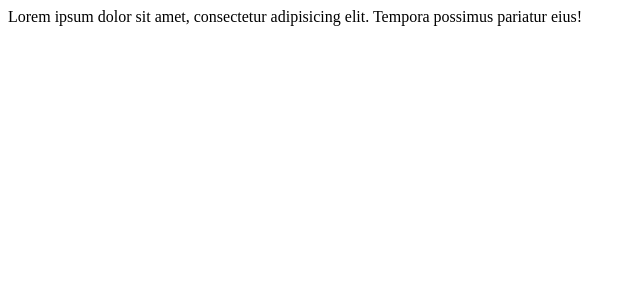
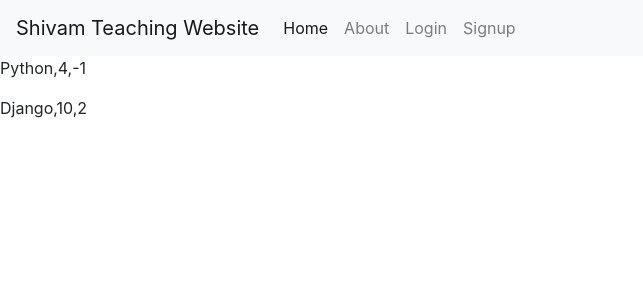
Before and after one commit to shivamdattapurkayastha99/django-teaching-website, a Django app: page / in a window 1280 px wide. Shown: the top 300 px of the page, without its empty margins (0-643 px from the left). Run offline with Django 3.2, Linux system fonts and the light colour scheme; data comes from the database, SQL or seed files in the repository.

Commit message:
second commit

```diff
--- a/teachproj/teachapp/views.py
+++ b/teachproj/teachapp/views.py
@@ -1,5 +1,8 @@
 from django.shortcuts import render
 from django.shortcuts import HttpResponse
+from .models import Course
 # Create your views here.
 def home(request):
-    return render(request,'home.html')
+    courses=Course.objects.all()
+
+    return render(request,'home.html',context={'courses':courses})
--- /dev/null
+++ b/teachproj/templates/base.html
@@ -0,0 +1,55 @@
+<!doctype html>
+<html lang="en">
+  <head>
+    <!-- Required meta tags -->
+    <meta charset="utf-8">
+    <meta name="viewport" content="width=device-width, initial-scale=1, shrink-to-fit=no">
+
+    <!-- Bootstrap CSS -->
+    <link rel="stylesheet" href="https://cdn.jsdelivr.net/npm/bootstrap@4.5.3/dist/css/bootstrap.min.css" integrity="sha384-TX8t27EcRE3e/ihU7zmQxVncDAy5uIKz4rEkgIXeMed4M0jlfIDPvg6uqKI2xXr2" crossorigin="anonymous">
+
+    <title>{% block title %} {% endblock title %}</title>
+  </head>
+  <body>
+    <nav class="navbar navbar-expand-lg navbar-light bg-light">
+        <a class="navbar-brand" href="#">Shivam Teaching Website</a>
+        <button class="navbar-toggler" type="button" data-toggle="collapse" data-target="#navbarSupportedContent" aria-controls="navbarSupportedContent" aria-expanded="false" aria-label="Toggle navigation">
+          <span class="navbar-toggler-icon"></span>
+        </button>
+
+        <div class="collapse navbar-collapse" id="navbarSupportedContent">
+          <ul class="navbar-nav mr-auto">
+            <li class="nav-item active">
+              <a class="nav-link" href="#">Home <span class="sr-only">(current)</span></a>
+            </li>
+            <li class="nav-item">
+              <a class="nav-link" href="#">About</a>
+            </li>
+            <li class="nav-item">
+                <a class="nav-link" href="#">Login</a>
+              </li>
+              <li class="nav-item">
+                <a class="nav-link" href="#">Signup</a>
+              </li>
+
+          </ul>
+
+        </div>
+      </nav>
+      {% block content %}
+
+      {% endblock content %}
+
+    <!-- Optional JavaScript; choose one of the two! -->
+
+    <!-- Option 1: jQuery and Bootstrap Bundle (includes Popper) -->
+    <script src="https://code.jquery.com/jquery-3.5.1.slim.min.js" integrity="sha384-DfXdz2htPH0lsSSs5nCTpuj/zy4C+OGpamoFVy38MVBnE+IbbVYUew+OrCXaRkfj" crossorigin="anonymous"></script>
+    <script src="https://cdn.jsdelivr.net/npm/bootstrap@4.5.3/dist/js/bootstrap.bundle.min.js" integrity="sha384-ho+j7jyWK8fNQe+A12Hb8AhRq26LrZ/JpcUGGOn+Y7RsweNrtN/tE3MoK7ZeZDyx" crossorigin="anonymous"></script>
+
+    <!-- Option 2: jQuery, Popper.js, and Bootstrap JS
+    <script src="https://code.jquery.com/jquery-3.5.1.slim.min.js" integrity="sha384-DfXdz2htPH0lsSSs5nCTpuj/zy4C+OGpamoFVy38MVBnE+IbbVYUew+OrCXaRkfj" crossorigin="anonymous"></script>
+    <script src="https://cdn.jsdelivr.net/npm/popper.js@1.16.1/dist/umd/popper.min.js" integrity="sha384-9/reFTGAW83EW2RDu2S0VKaIzap3H66lZH81PoYlFhbGU+6BZp6G7niu735Sk7lN" crossorigin="anonymous"></script>
+    <script src="https://cdn.jsdelivr.net/npm/bootstrap@4.5.3/dist/js/bootstrap.min.js" integrity="sha384-w1Q4orYjBQndcko6MimVbzY0tgp4pWB4lZ7lr30WKz0vr/aWKhXdBNmNb5D92v7s" crossorigin="anonymous"></script>
+    -->
+  </body>
+</html>
--- a/teachproj/templates/home.html
+++ b/teachproj/templates/home.html
@@ -1,13 +1,9 @@
-<!DOCTYPE html>
-<html lang="en">
-<head>
-    <meta charset="UTF-8">
-    <meta http-equiv="X-UA-Compatible" content="IE=edge">
-    <meta name="viewport" content="width=device-width, initial-scale=1.0">
-    <title>Document</title>
-    Lorem ipsum dolor sit amet, consectetur adipisicing elit. Tempora possimus pariatur eius!
-</head>
-<body>
-
-</body>
-</html>
+{% extends 'base.html' %}
+{% block title %}
+Home
+{% endblock  %}
+{% block content %}
+{% for i in courses %}
+<p>{{i}},{{i.price}},{{i.discount}}</p>
+{% endfor %}
+{% endblock  %}
```
